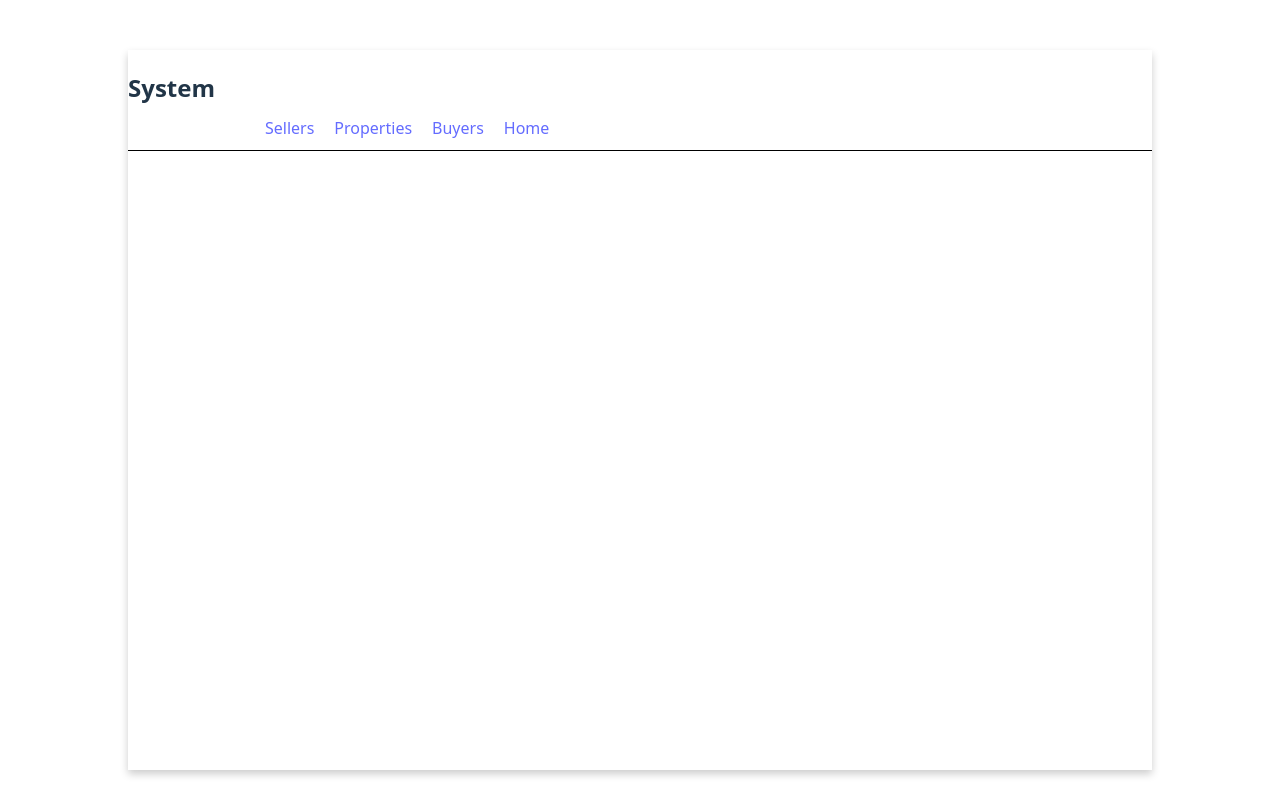
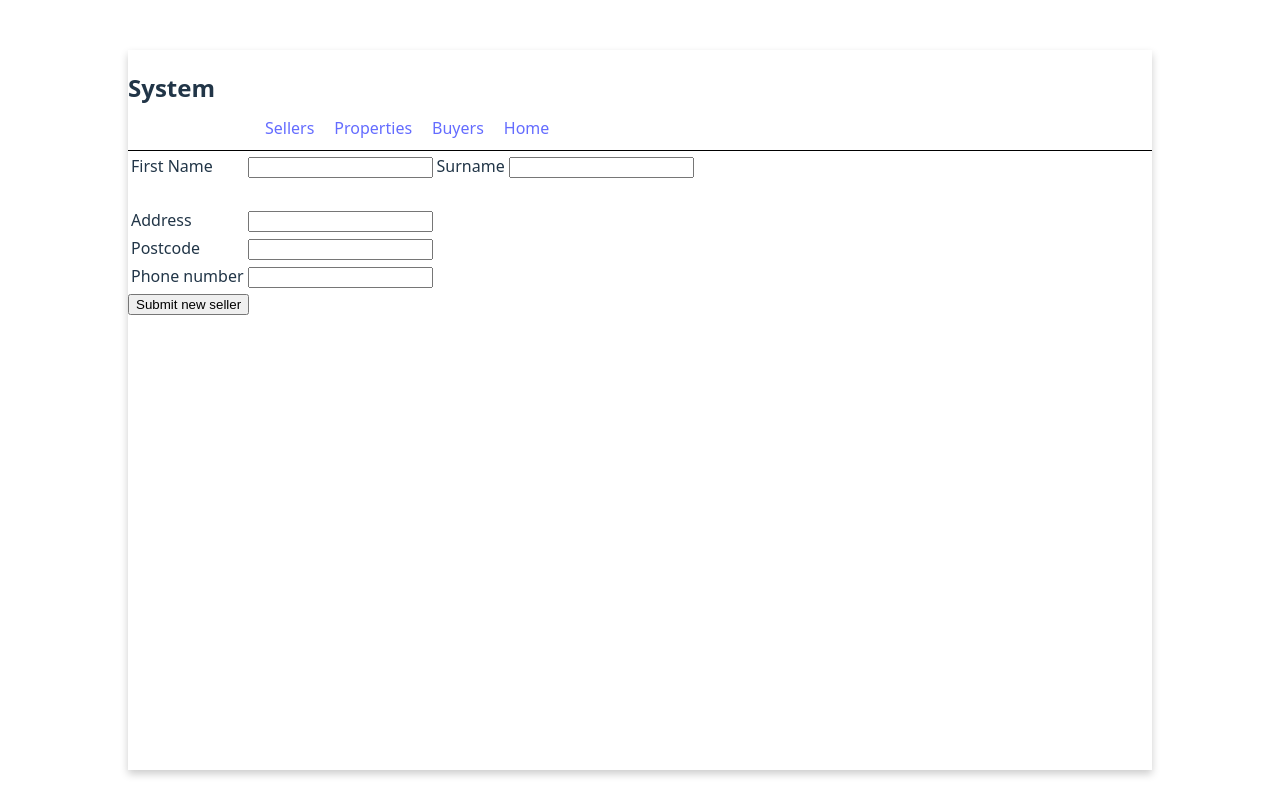
Before and after one commit to Ryancole123/reactProject, a React (Vite) app in the folder Application/: page /create-new-seller in a window 1280 px wide. Built offline with nearby package versions, Linux system fonts and the light colour scheme.

Commit message:
POST method for sellers button working

```diff
--- a/Application/src/App.jsx
+++ b/Application/src/App.jsx
@@ -4,6 +4,7 @@ import {BrowserRouter, Routes, Route, Link} from 'react-router-dom'
 import Sellers from './Sellers'
 import Buyers  from './buyers'
 import Properties from './properties'
+import SellerForm from './SellerForm'
 
 function App() {
 
@@ -29,6 +30,7 @@ function App() {
           <Route path="/sellers" element={<Sellers/>}/>
           <Route path="/properties" element={<Properties/>}/>
           <Route path="/buyers" element={<Buyers/>}/>
+          <Route path="/create-new-seller" element={<SellerForm/>}/>
         </Routes>
 
 
--- /dev/null
+++ b/Application/src/SellerForm.jsx
@@ -0,0 +1,70 @@
+
+
+let SellerForm = () =>{
+
+    function postToJSON(){
+        let data = {
+            "firstName" : document.getElementById("firstName").value,
+            "surname" : document.getElementById("surname").value,
+            "address" : document.getElementById("address").value,
+            "postcode" : document.getElementById("postcode").value,
+            "phone" : document.getElementById("phoneNumber").value
+        }
+
+        const postObject = fetch("http://localhost:3000/seller",{
+            method:"POST",
+            headers:{"Content-Type": "application/json"},
+            body:JSON.stringify(data)
+        })
+        postObject.then(() => console.log()
+        )
+
+        document.getElementById("firstName").value = ""
+        document.getElementById("surname").value = ""
+        document.getElementById("address").value = ""
+        document.getElementById("postcode").value = ""
+        document.getElementById("phoneNumber").value = ""
+
+
+
+    }
+
+
+    return(
+        <>
+        <form>
+            <table>
+                <tr>
+                    <td>First Name</td>
+                    <td><input type="text" required id="firstName"/></td>
+                    <td>Surname</td>
+                    <td><input type="text" required id="surname"/></td>
+
+
+                </tr>
+                <br/>
+
+
+                <tr>
+                    <td>Address</td>
+                    <td><input type="text" required id="address"/></td>
+                </tr>
+                <tr>
+                    <td>Postcode</td>
+                    <td><input type="text" required id="postcode"/></td>
+                </tr>
+
+                <tr>
+                    <td>Phone number</td>
+                    <td><input type="text" id="phoneNumber"/></td>
+                </tr>
+            </table>
+            <input type="button" value="Submit new seller" onClick={postToJSON}/>
+
+        </form>
+        </>
+    )
+
+}
+
+export default SellerForm
--- a/Application/src/Sellers.jsx
+++ b/Application/src/Sellers.jsx
@@ -1,7 +1,10 @@
 import { useEffect, useState } from "react";
 import { Link } from "react-router-dom";
+import SellerForm from "./SellerForm";
 
 let Sellers = () => {
+
+    const isEmptyObj = (obj) => Object.keys(obj).length === 0;
 
     const [sellers, setSellers] = useState([])
 
@@ -13,15 +16,15 @@ let Sellers = () => {
 
     return(
         <>
-        <h3>Sellers Placeholder Text</h3>
+        <h3>List of our current sellers</h3>
 
         <table border="1">
             <thead>
             <tr>
-                <td>Seller Name</td>
-                <td>Seller Address</td>
-                <td>Seller Postcode</td>
-                <td>Seller Contact Number</td>
+                <td><b>Seller Name</b></td>
+                <td><b>Seller Address</b></td>
+                <td><b>Seller Postcode</b></td>
+                <td><b>Seller Contact Number</b></td>
 
             </tr>
             </thead>
@@ -29,15 +32,16 @@ let Sellers = () => {
         {sellers.map((seller) =>
 
             <tr>
-                <td>{seller.surname}, {seller.firstName}</td>
-                <td>{seller.address}</td>
-                <td>{seller.postcode}</td>
-                <td>{seller.phone}</td>
+                <td>{isEmptyObj(seller.surname)? "No data" : `${seller.surname}`}, {isEmptyObj(seller.firstName)? "No data" : `${seller.firstName}`}</td>
+                <td>{isEmptyObj(seller.address)? "No data" : `${seller.address}`}</td>
+                <td>{isEmptyObj(seller.postcode)? "No data" : `${seller.postcode}`}</td>
+                <td>{isEmptyObj(seller.phone)? "No data" : `${seller.phone}`}</td>
 
             </tr>
 
 
         )}
+        <Link to="/create-new-seller"><input type="button" value="Add a new seller"/></Link>
         </tbody>
         </table>
 
```
Also changed, not shown: 1 other file (tests, documents, lock files or other folders).
